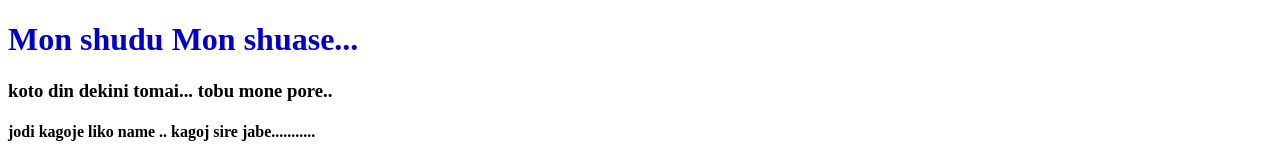
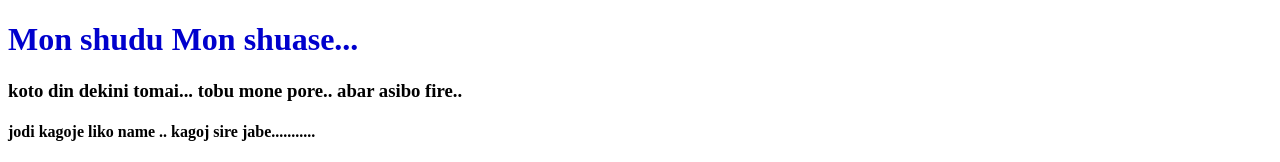
Before and after one commit to uttommohanto/my-third-repo, a plain HTML site: page index.html in a window 1280 px wide. Shown: the top 162 px of the page. Drawn offline with Linux system fonts and the light colour scheme.

Commit message:
abar asbo

```diff
--- a/index.html
+++ b/index.html
@@ -9,7 +9,7 @@
 </head>
 <body>
   <h1>Mon shudu Mon shuase...</h1>
-  <h3>koto din dekini tomai... tobu mone pore..</h3>
+  <h3>koto din dekini tomai... tobu mone pore.. abar asibo fire..</h3>
   <h4>jodi kagoje liko name .. kagoj sire jabe...........</h4>
   <p>Ki upohar shajie dibo... gun ase ja sunia jabo... ai to upohar..</p>
 
```
